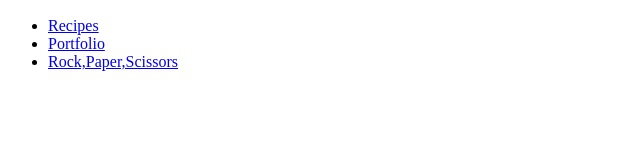
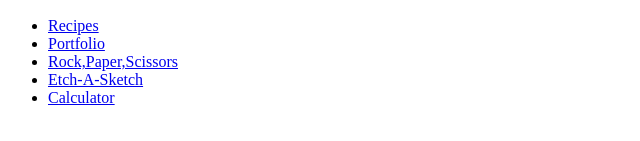
Before and after one commit to ace5311/ace5311.github.io, a plain HTML site: page index.html in a window 1280 px wide. Shown: the part 497-638 px from the top of the page, without its empty margins (0-640 px from the left). Drawn offline with Linux system fonts and the light colour scheme.

Commit message:
Update index.html

```diff
--- a/index.html
+++ b/index.html
@@ -9,6 +9,8 @@
     <li><a href="https://ace5311.github.io/odin-recipes">Recipes</a></li>
     <li><a href="https://ace5311.github.io/Landing-Page">Portfolio</a></li>
     <li><a href="https://ace5311.github.io/RockPaperScissors/blank.html">Rock,Paper,Scissors</a></li>
+    <li><a href="https://ace5311.github.io/EtchASketch">Etch-A-Sketch</a></li>
+    <li><a href="https://ace5311.github.io/Calculator">Calculator</a></li>
    </ul>
 </body>
 
```
